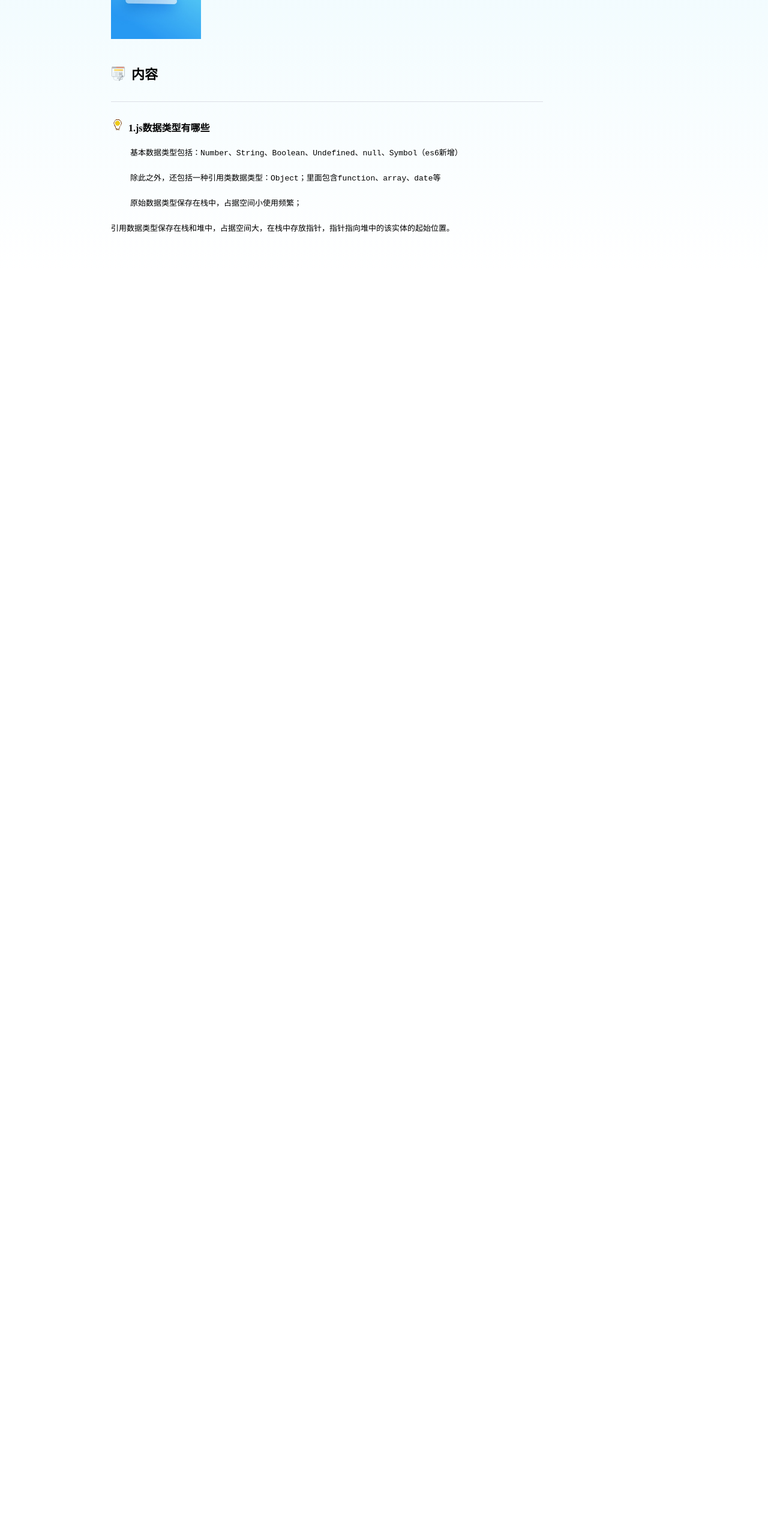
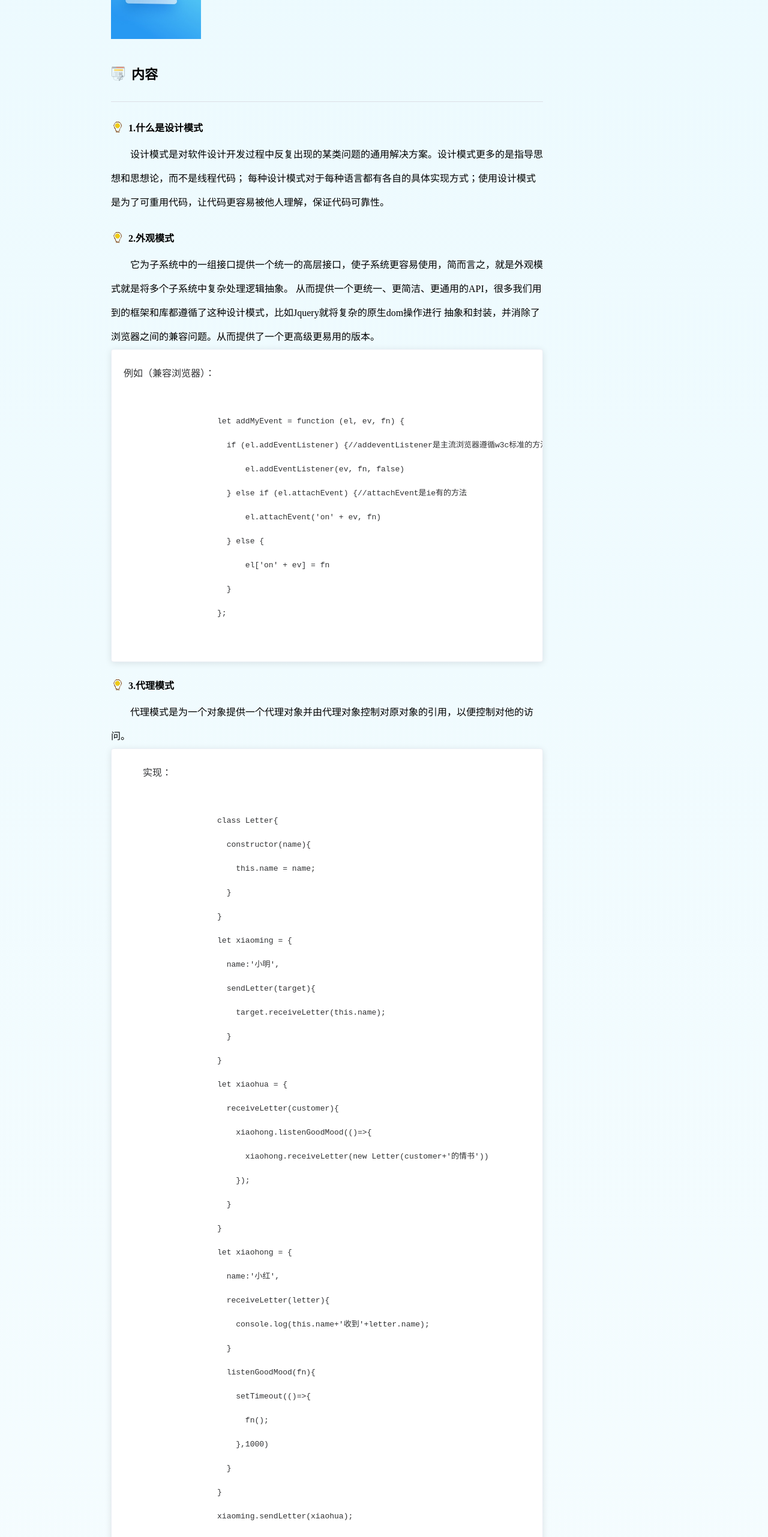
Before and after one commit to gt3060/interview-skill, a Vue app: page /designPatterns in a window 1280 px wide. Shown: the part 234-2797 px from the top of the page at 60% size. Before the commit the page ends 800 px from the top, so only its background shows below. Built offline with nearby package versions, Linux system fonts and the light colour scheme.

Commit message:
feat 设计模式

```diff
--- a/src/views/DesignPatterns.vue
+++ b/src/views/DesignPatterns.vue
@@ -34,27 +34,223 @@
                 <span style="font-size:22px; font-weight: bold; margin-left:10px">内容</span>
               </div>
               <el-divider></el-divider>
-              <div id="c0" style="margin:20px 0px;">
+              <div style="margin:20px 0px;">
                 <div style="display:flex">
-                  <div style="margin-right:7px;">
+                  <div style="margin-right:7px; margin-top:4px;">
                     <img src="../assets/light.png" />
                   </div>
-                  <h4>1.js数据类型有哪些</h4>
+                  <h4>1.什么是设计模式</h4>
+                </div>
+                <p class="fontIndent">
+                  设计模式是对软件设计开发过程中反复出现的某类问题的通用解决方案。设计模式更多的是指导思想和思想论，而不是线程代码；
+                  每种设计模式对于每种语言都有各自的具体实现方式；使用设计模式是为了可重用代码，让代码更容易被他人理解，保证代码可靠性。
+                </p>
+              </div>
+              <div style="margin:20px 0px;">
+                <div style="display:flex">
+                  <div style="margin-right:7px; margin-top:4px;">
+                    <img src="../assets/light.png" />
+                  </div>
+                  <h4>2.外观模式</h4>
+                </div>
+                <p class="fontIndent">
+                  它为子系统中的一组接口提供一个统一的高层接口，使子系统更容易使用，简而言之，就是外观模式就是将多个子系统中复杂处理逻辑抽象。
+                  从而提供一个更统一、更简洁、更通用的API，很多我们用到的框架和库都遵循了这种设计模式，比如Jquery就将复杂的原生dom操作进行
+                  抽象和封装，并消除了浏览器之间的兼容问题。从而提供了一个更高级更易用的版本。
+                </p>
+                <el-card>
+                  例如（兼容浏览器）：
+                  <pre>
+
+                    let addMyEvent = function (el, ev, fn) {
+                      if (el.addEventListener) {//addeventListener是主流浏览器遵循w3c标准的方法
+                          el.addEventListener(ev, fn, false)
+                      } else if (el.attachEvent) {//attachEvent是ie有的方法
+                          el.attachEvent('on' + ev, fn)
+                      } else {
+                          el['on' + ev] = fn
+                      }
+                    };
+                    </pre>
+                </el-card>
+              </div>
+              <div style="margin:20px 0px;">
+                <div style="display:flex">
+                  <div style="margin-right:7px; margin-top:4px;">
+                    <img src="../assets/light.png" />
+                  </div>
+                  <h4>3.代理模式</h4>
                 </div>
                 <div class="fontIndent">
-                  <code>基本数据类型包括：Number、String、Boolean、Undefined、null、Symbol（es6新增）</code>
+                  <p>代理模式是为一个对象提供一个代理对象并由代理对象控制对原对象的引用，以便控制对他的访问。</p>
+                  <el-card>
+                    <p>实现：</p>
+                    <pre>
+
+                    class Letter{
+                      constructor(name){
+                        this.name = name;
+                      }
+                    }
+                    let xiaoming = {
+                      name:'小明',
+                      sendLetter(target){
+                        target.receiveLetter(this.name);
+                      }
+                    }
+                    let xiaohua = {
+                      receiveLetter(customer){
+                        xiaohong.listenGoodMood(()=>{
+                          xiaohong.receiveLetter(new Letter(customer+'的情书'))
+                        });
+                      }
+                    }
+                    let xiaohong = {
+                      name:'小红',
+                      receiveLetter(letter){
+                        console.log(this.name+'收到'+letter.name);
+                      }
+                      listenGoodMood(fn){
+                        setTimeout(()=>{
+                          fn();
+                        },1000)
+                      }
+                    }
+                    xiaoming.sendLetter(xiaohua);
+                    </pre>
+                  </el-card>
+                </div>
+              </div>
+              <div style="margin:20px 0px;">
+                <div style="display:flex">
+                  <div style="margin-right:7px; margin-top:4px;">
+                    <img src="../assets/light.png" />
+                  </div>
+                  <h4>4.工厂模式</h4>
                 </div>
                 <div class="fontIndent">
-                  <code>除此之外，还包括一种引用类数据类型：Object；里面包含function、array、date等</code>
+                  <p>
+                    工厂模式定义一个用于创建对象的接口，这个接口由子类决定实例化哪一个类。
+                    该模式使一个类的实例化延迟到了子类。而子类可以重写接口方法以便创建的时候指定自己的对象类型。
+                  </p>
+                  <el-card>
+                    <pre>
+
+                    class Product{
+                      constructor(name){
+                        this.name = name;
+                      }
+                      init(){console.log('init')};
+                      fun(){console.log('fun')}
+                    }
+                    class Factory{
+                      create(name){
+                        return new Product(name)
+                      }
+                    }
+                    //use
+                    let factory = new Factory();
+                    let p = factory.create('geng');
+                    </pre>
+                  </el-card>
+                </div>
+              </div>
+              <div style="margin:20px 0px">
+                <div style="display:flex">
+                  <div style="margin-right:7px; margin-top:4px;">
+                    <img src="../assets/light.png" />
+                  </div>
+                  <h4>5.单例模式</h4>
                 </div>
                 <div class="fontIndent">
-                  <code>原始数据类型保存在栈中，占据空间小使用频繁；</code>
-                  <br />
-                  <code>引用数据类型保存在栈和堆中，占据空间大，在栈中存放指针，指针指向堆中的该实体的起始位置。</code>
+                  <p>单例模式仅允许类或对象具有单个实例，并且它使用全局变量来存储该实例。</p>
+                  <p>实现方法：判断是否存在该对象的实例，如果已存在则不再创建。</p>
+                  <p>
+                    单例模式分为懒汉式和饿汉式：懒汉式在类加载时，不创建实例，因此类加载速度快，但运行时获取对象的速度慢；
+                    饿汉式在类加载时就完成了初始化，所以类加载较慢，但获取对象的速度快。
+                  </p>
+                  <p>场景：vuex和redux中的store</p>
+                  <el-card>
+                    <pre>
+
+                    class FooServiceSingleton=(function(){
+                      function FooService(){},
+                      let fooservice;
+                      return {
+                        getInstance:function(){
+                          if(!fooservice){
+                            fooservice = new FooService();
+                          }
+                          return fooservice;
+                        }
+                      }
+                    })()
+                    //验证
+                    const fooService1 = FooServiceSingleton.getInstance();
+                    const fooService2 = FooServiceSingleton.getInstance();
+                    console.log(fooService1 === fooService2);//true说明只创建了一个实例
+                    </pre>
+                  </el-card>
                 </div>
               </div>
+              <div style="margin:20px 0px">
+                <div style="display:flex">
+                  <div style="margin-right:7px; margin-top:4px;">
+                    <img src="../assets/light.png" />
+                  </div>
+                  <h4>6.策略模式</h4>
+                </div>
+                <div class="fontIndent">
+                  <p>策略模式定义一系列的算法，将每一个算法封装起来，并让他们可以相互替换.</p>
+                  <p>实现方法定义一组可变的策略类封装具体算法，定义一组不变的环境类将请求委托给某一个策略类.</p>
+                  <p>
+                    使用场景适用于业务场景中需要判断多种条件，甚至包含复杂条件嵌套的，可以使用策略模式来提升代码的可维护性和可读性。
+                    比如支付，博客权限校验
+                  </p>
+                  <el-card>
+                    <pre>
 
-              <!-- </div> -->
+                    var PaymentMethodStrategy = {
+                      BankAccount: function (money) {
+                        return money > 50 ? money * 0.7 : money;
+                      },
+                      CreditCard: function (money) {
+                        return money * 0.8;
+                      },
+                      Alipay: function (money) {
+                        return money;
+                      },
+                    }
+                    var userPay = function (selectedStrategy, money) {
+                      return PaymentMethodStrategy[selectedStrategy](money);
+                    };
+                    //验证实现
+                    console.log('银行卡支付价格为：' + userPay('BankAccount', 100)); //70
+                    console.log('支付宝支付价格为：' + userPay('Alipay', 100)); //100
+                    console.log('信用卡支付价格为：' + userPay('CreditCard', 100)); //80
+                    </pre>
+                  </el-card>
+                </div>
+              </div>
+              <div style="margin:20px 0px">
+                <div style="display:flex">
+                  <div style="margin-right:7px; margin-top:4px;">
+                    <img src="../assets/light.png" />
+                  </div>
+                  <h4>7.观察者模式</h4>
+                </div>
+                <div class="fontIndent">
+                  <p>
+                    观察者模式，也叫订阅-发布模式，是对象的行为模式，在对象之间定义了一对多的依赖关系，
+                    就是多个观察者和一个被观察者之间的关系，当被观察者发生变化的时候，会通知所有的观察者对象，他们做出相对应的操作。
+                  </p>
+                  <p>实现方法定义一组可变的策略类封装具体算法，定义一组不变的环境类将请求委托给某一个策略类.</p>
+                  <p>
+                    使用场景适用于业务场景中当一个对象的状态发生变化时，需要自动通知其他关联对象，自动刷新对象状态，或者说执行对应对象的方法，比如你是一个老师，需要通知班里家长的时候，你可以建一个群（列表）。
+                    每次通知事件的时候只要循环执行这个列表就好了（群发），而不用关心这个列表里有谁。
+                  </p>
+                </div>
+              </div>
             </div>
           </div>
         </div>
```
